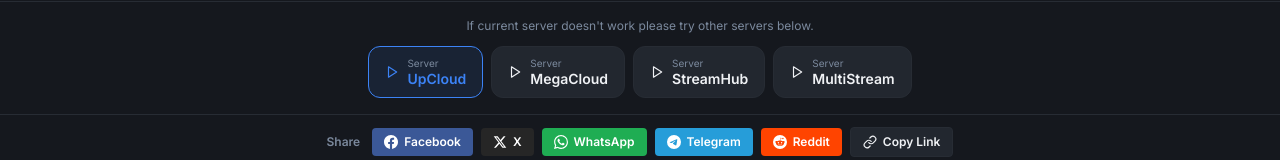
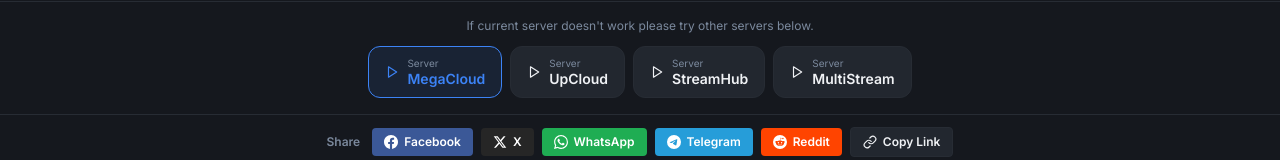
Before and after one commit to Yeabfikre/what-to-watch, a React (Vite) app: page /watch in a window 1280 px wide. Shown: the part 664-824 px from the top of the page. Built offline with nearby package versions, Linux system fonts and the light colour scheme; the HTML template or start-up script is replaced by a standard one.

Commit message:
feat: set MegaCloud as default provider

```diff
--- a/src/pages/Watch.tsx
+++ b/src/pages/Watch.tsx
@@ -23,16 +23,16 @@
 
 const PROVIDERS = [
   {
+    name: "MegaCloud",
+    movie: (id: string) => `https://vidsrc.cc/v2/embed/movie/${id}`,
+    tv: (id: string, s?: number, e?: number) =>
+      `https://vidsrc.cc/v2/embed/tv/${id}/${s ?? 1}/${e ?? 1}`,
+  },
+  {
     name: "UpCloud",
     movie: (id: string) => `https://vidsrc.icu/embed/movie/${id}`,
     tv: (id: string, s?: number, e?: number) =>
       `https://vidsrc.icu/embed/tv/${id}/${s ?? 1}/${e ?? 1}`,
-  },
-  {
-    name: "MegaCloud",
-    movie: (id: string) => `https://vidsrc.cc/v2/embed/movie/${id}`,
-    tv: (id: string, s?: number, e?: number) =>
-      `https://vidsrc.cc/v2/embed/tv/${id}/${s ?? 1}/${e ?? 1}`,
   },
   {
     name: "StreamHub",
```
